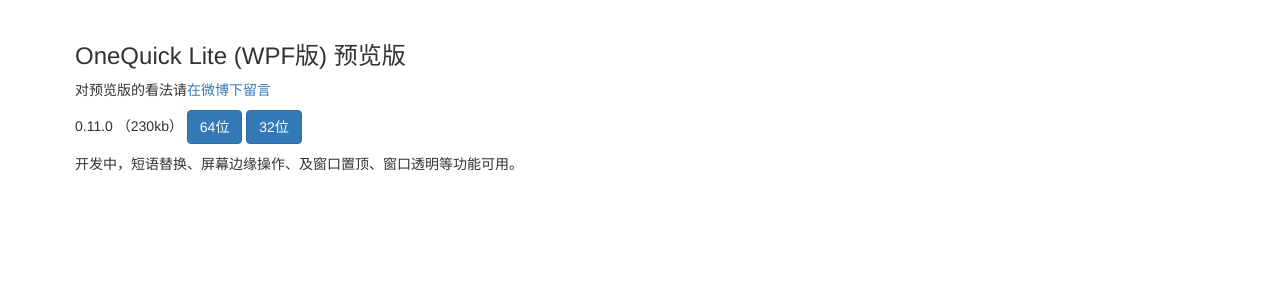
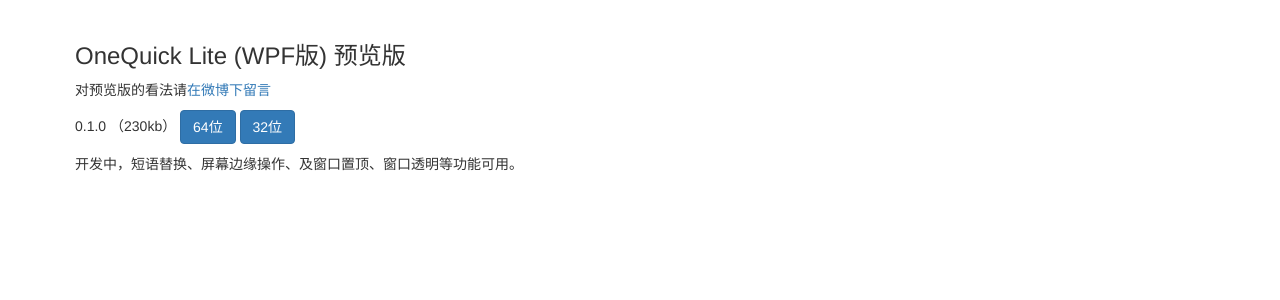
Before and after one commit to OneQuick/OneQuick.github.io-v1-legacy, a Jekyll site: the page built from download.md, in a window 1280 px wide. Shown: the part 322-622 px from the top of the page. Built offline with Jekyll 4.4.1, drawn with Linux system fonts in a browser that asks for light colours; nearby versions of some CDN libraries; some of the changed lines change nothing that is shown.

Commit message:
Update _config.yml

```diff
--- a/_config.yml
+++ b/_config.yml
@@ -1,9 +1,9 @@
 lite:
-  version: "0.11.0"
+  version: "0.1.0"
   size: 230kb
   x86url: https://github.com/OneQuick/OneQuick.net/releases/download/bin/OneQuick.Lite.0.11.0.2869.x86.zip
   x64url: https://github.com/OneQuick/OneQuick.net/releases/download/bin/OneQuick.Lite.0.11.0.2870.x64.zip
   launch: OneQuick.exe
   v1note: 预览版
-  v2note: 将配置文件位置从LocalAppData改到用户文档目录；其他改进和bug修复
+  v2note: 将配置文件位置从LocalAppData改到用户文档目录，请手动到官网升级。
   v3note:
```
